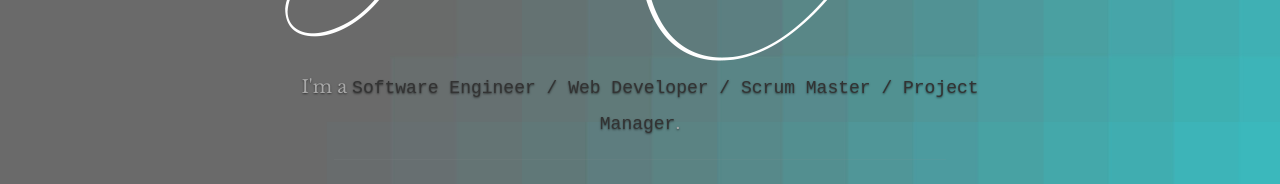
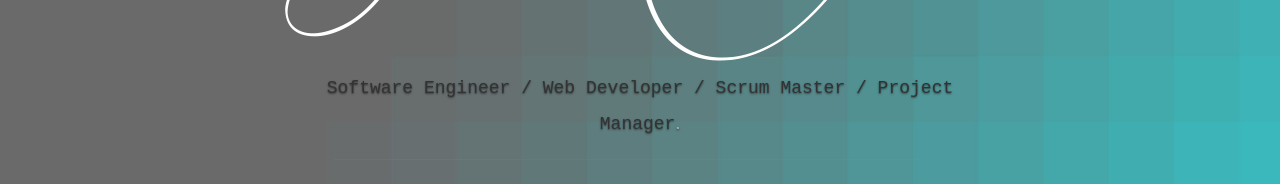
Before and after one commit to blueazulbughaw/gladcedeno, a React (Create React App) app: page / in a window 1280 px wide. Shown: the part 400-584 px from the top of the page. Built offline with nearby package versions, Linux system fonts and the light colour scheme.

Commit message:
Add files via upload

```diff
--- a/src/Components/Header.js
+++ b/src/Components/Header.js
@@ -36,7 +36,7 @@ class Header extends Component {
       <div className="row banner">
          <div className="banner-text">
          <img className="profile-pic"  src={firstname} alt="Firstname" /><img className="profile-pic"  src={surname} alt="Surname" />
-            <h3>I'm a <span>{occupation}</span>.</h3>
+            <h3><span>{occupation}</span>.</h3>
             <hr />
             <ul className="social">
                {networks}
```
